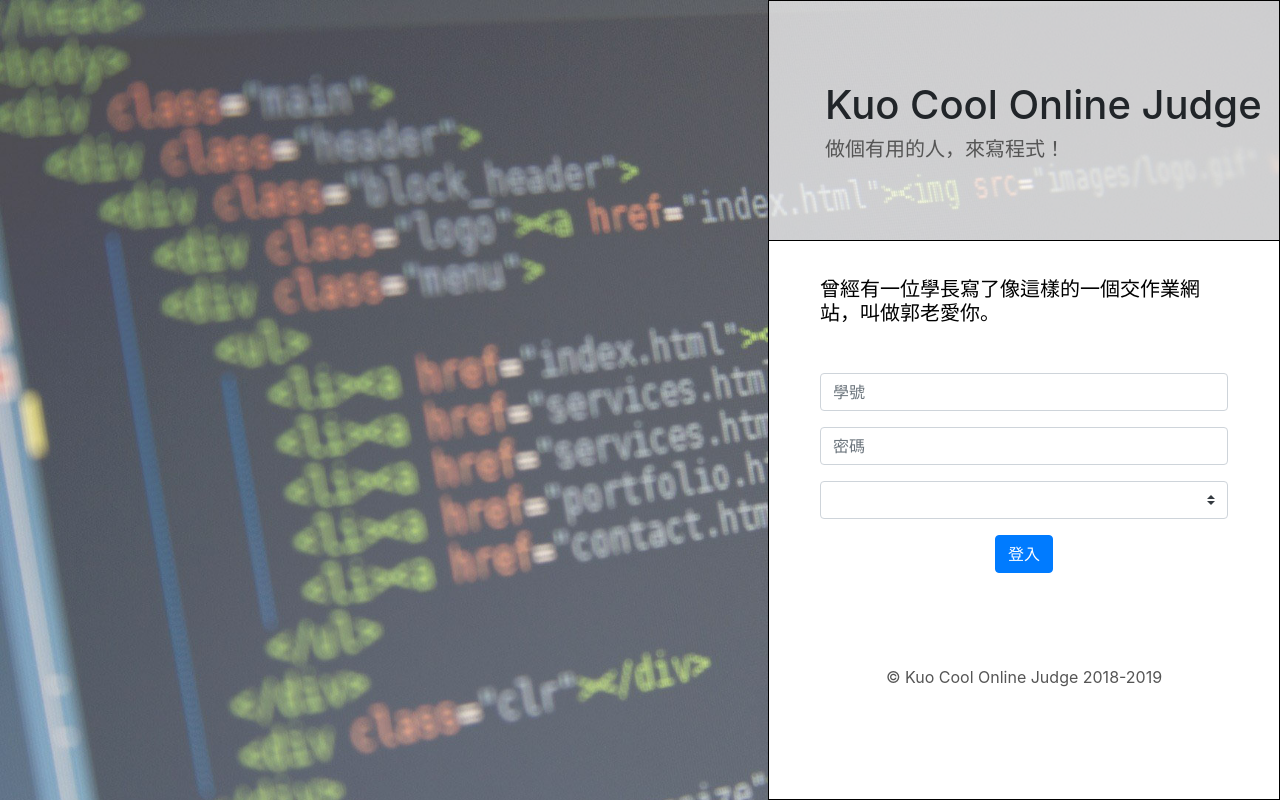
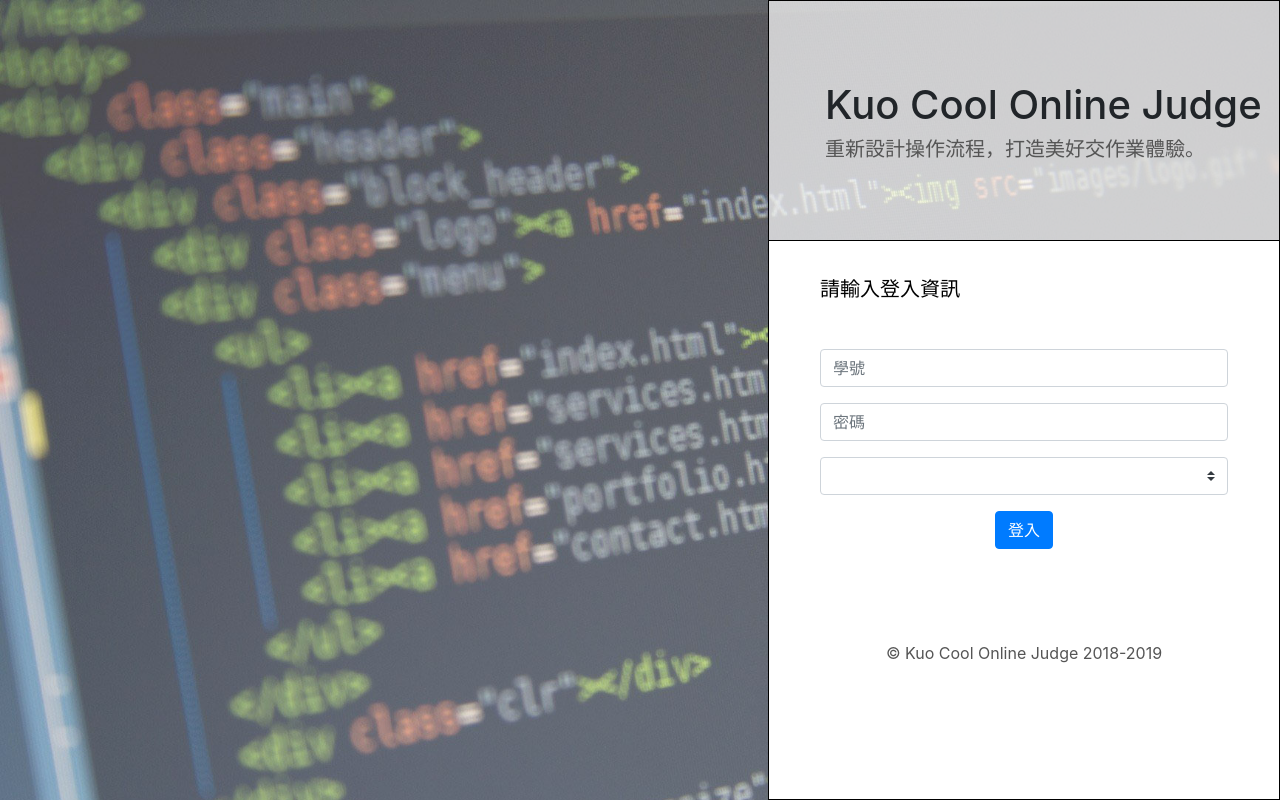
Before and after one commit to KCOJ/KCOJ, a Flask app: template KCOJ/templates/login.j2 in a window 1280 px wide. Run offline with Flask 2, Linux system fonts and the light colour scheme; the template is opened without the code that fills it, so the values that code supplies are empty; parts of the project's set-up code (start-up, migrations or seed data) failed here and were passed over; some libraries are stand-ins or nearby versions.

Commit message:
Update sentences in templates

```diff
--- a/KCOJ/templates/index.j2
+++ b/KCOJ/templates/index.j2
@@ -4,7 +4,7 @@
 
 <section class='landing d-flex align-items-center justify-content-center flex-column'>
     <h1 class='text-center landing-title'> Kuo Cool Online Judge </h1>
-    <h2 class="text-center landing-subtitle"> 寫好程式，存好心肝 </h2>
+    <h2 class="text-center landing-subtitle">重新設計操作流程，打造美好交作業體驗。</h2>
 </section>
 
 <main class='container'>
--- a/KCOJ/templates/login.j2
+++ b/KCOJ/templates/login.j2
@@ -14,10 +14,10 @@
     <section>
         <div class='caption-pad'>
             <h1>Kuo Cool Online Judge</h1>
-            <h2 class='color-deep-gray'>做個有用的人，來寫程式！</h2>
+            <h2 class='color-deep-gray'>重新設計操作流程，打造美好交作業體驗。</h2>
         </div>
         <div class='login-pad'>
-            <h2 class='color-theme'>曾經有一位學長寫了像這樣的一個交作業網站，叫做郭老愛你。</h2>
+            <h2 class='color-theme'>請輸入登入資訊</h2>
             <!-- 登入表單 -->
             <form action="/login" method="POST">
                 <div class="input-group mb-3 mt-5">
```
